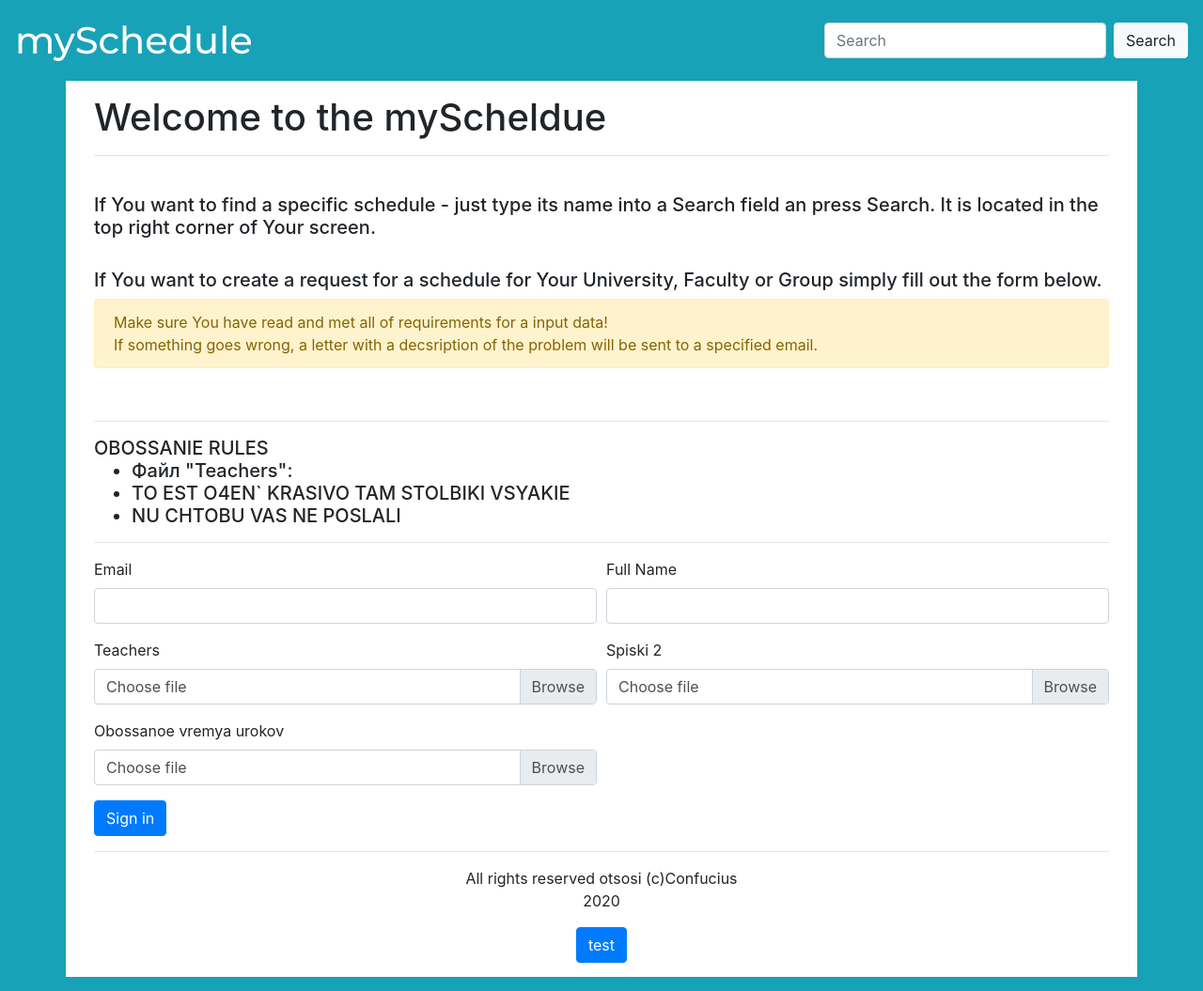
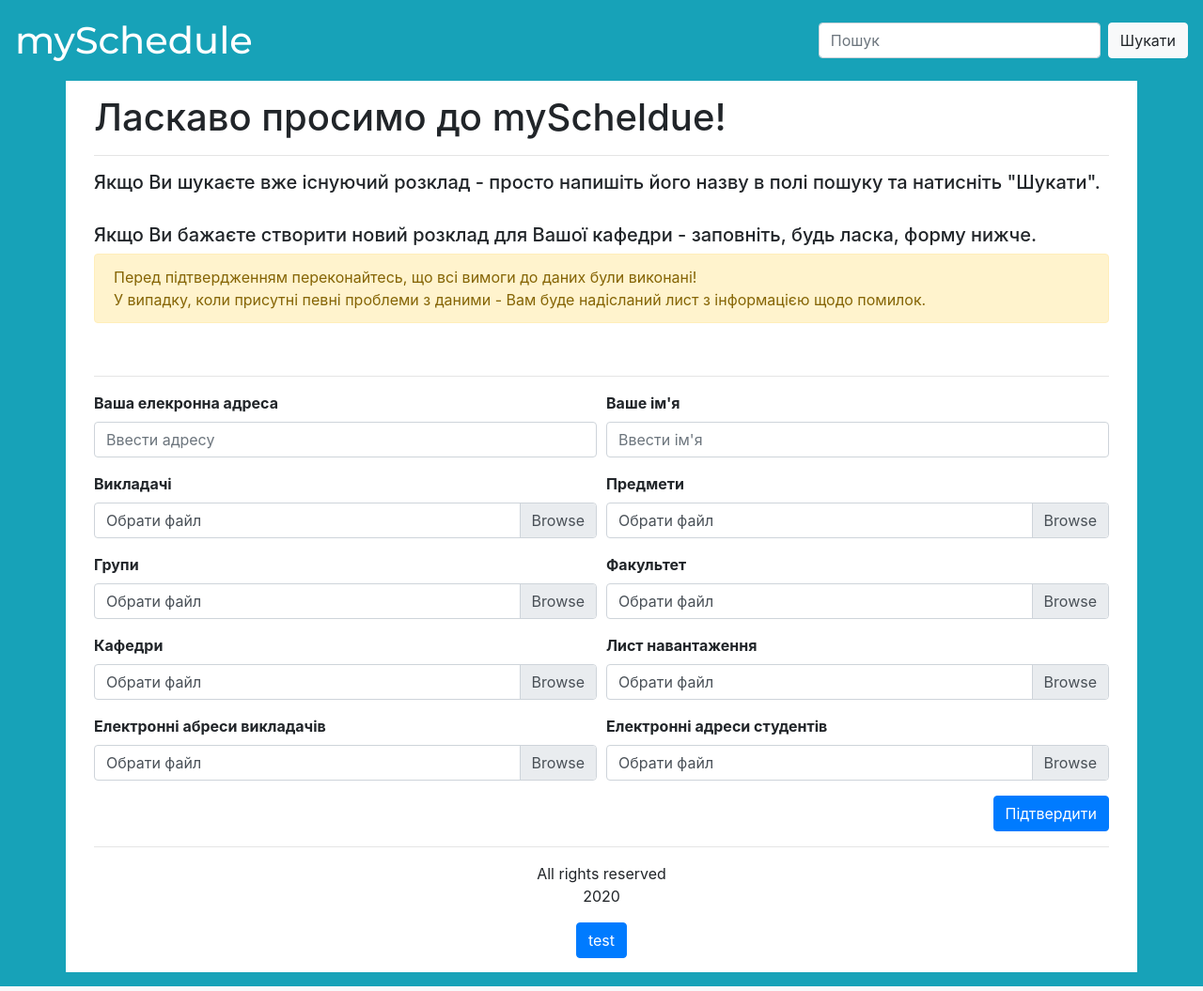
Before and after one commit to Yelue/GenerateSchedule, a Flask app: page / in a window 1280 px wide. Shown: the whole page at 94% size. Run offline with Flask 2, Linux system fonts and the light colour scheme; some libraries are stand-ins or nearby versions.

Commit message:
Interface (#10)
* 'UI'

* Зроблена загрузка файлів, проте тут назва папки загрузки генерується рандомно

Co-authored-by: Kalinia <kaliniaguro@mail.com>

```diff
--- a/app/app.py
+++ b/app/app.py
@@ -1,23 +1,31 @@
 from flask import Flask, request, jsonify, redirect, url_for, render_template
 from forms.search import Search_form
+from forms.new_schedule import New_schedule_form
 import os
 import webbrowser
 from threading import Timer
+from werkzeug.utils import secure_filename
+
+from numpy import random as rd
 
 app = Flask(__name__)
 
 os.environ['APP_SETTINGS'] = 'config.DevelopmentConfig'
 app.config['SECRET_KEY'] = 'root'
 app.config['SEND_FILE_MAX_AGE_DEFAULT'] = 0
+app.config['UPLOAD_FOLDER'] = './uploads'
 
 @app.route("/",  methods=['GET', 'POST'])
 def hello():
-    return render_template('index.html', search_form=Search_form(request.form))
+    return render_template('index.html',
+                            search_form=Search_form(request.form),
+                            new_schedule_form=New_schedule_form(request.form))
 
 
 @app.route("/test",  methods=['GET', 'POST'])
 def test():
-    return render_template('test.html', search_form=Search_form(request.form))
+    return render_template('test.html',
+                            search_form=Search_form(request.form))
 
 
 @app.route("/search",  methods=['GET', 'POST'])
@@ -28,7 +36,9 @@ def search():
         search_val = request.form['search_value']
 
     s_f.search_value.data = ''
-    return render_template('search_result.html', search_form=s_f, search_value=search_val)
+    return render_template('search_result.html',
+                            search_form=s_f,
+                            search_value=search_val)
 
 
 @app.route("/schedule_id_<id>", methods=['GET', 'POST'])
@@ -38,9 +48,34 @@ def schedule(id):
         'id': 0,
         'name': 'Example'
     }
-    return render_template('schedule.html', sch_data=data, search_form=Search_form(request.form))
+    return render_template('schedule.html',
+                            sch_data=data,
+                            search_form=Search_form(request.form))
+
+
+@app.route('/upload', methods=['GET', 'POST'])
+def upload():
+    if request.method == 'POST':
+        upload_data = {
+                        'email': request.form['email'],
+                        'name': request.form['name']
+                      }
+
+        file = request.files['teachers']
+        print(os.path.splitext(secure_filename(file.filename)))
+        folder_name = '/' + str(rd.randint(0, 9999))
+        os.mkdir(app.config['UPLOAD_FOLDER'] + folder_name)
+        for f in request.files:
+            file = request.files[f]
+            filename = f + os.path.splitext(secure_filename(file.filename))[1]
+            file.save(
+                        os.path.join(app.config['UPLOAD_FOLDER'] + folder_name,
+                                        filename)
+                     )
+    return render_template('upload.html',
+                            search_form=Search_form(request.form),
+                            data=upload_data)
 
 
 if __name__ == '__main__':
-    Timer(2, webbrowser.open_new('http://127.0.0.1:5000/'))
     app.run()
--- /dev/null
+++ b/app/forms/new_schedule.py
@@ -0,0 +1,17 @@
+from flask_wtf import Form
+from wtforms import SubmitField, ValidationError, StringField
+from wtforms.validators import InputRequired
+from flask_wtf.file import FileField, FileRequired
+
+class New_schedule_form(Form):
+    email = StringField(validators=[InputRequired()])
+    name = StringField(validators=[InputRequired()])
+    teachers = FileField(validators=[FileRequired()])
+    subjects = FileField(validators=[FileRequired()])
+    groups = FileField(validators=[FileRequired()])
+    faculty = FileField(validators=[FileRequired()])
+    departments = FileField(validators=[FileRequired()])
+    load_list = FileField(validators=[FileRequired()])
+    teacher_emails = FileField(validators=[FileRequired()])
+    student_emails = FileField(validators=[FileRequired()])
+    submit = SubmitField("Підтвердити")
--- a/app/forms/search.py
+++ b/app/forms/search.py
@@ -4,4 +4,4 @@ from wtforms.validators import DataRequired
 
 class Search_form(Form):
 	search_value = StringField(validators=[DataRequired()])
-	submit = SubmitField("Search")
+	submit = SubmitField("Шукати")
--- a/app/static/css/schedule.css
+++ b/app/static/css/schedule.css
@@ -28,5 +28,5 @@ html{
 }
 
 .lesson{
-    min-height: 157px;
+    min-height: 122px;
 }
--- a/app/templates/base.html
+++ b/app/templates/base.html
@@ -19,7 +19,7 @@
             {% block name_schedule %} {% endblock %}
             <form class="form-inline " action="/search" method="POST">
                 {{ search_form.search_value(class="form-control mr-sm-2",
-                                                  placeholder="Search",
+                                                  placeholder="Пошук",
                                                   style="width:300px",
                                                   type="search") }}
                 {{ search_form.submit(class="btn btn-light my-2 my-sm-0") }}
--- a/app/templates/index.html
+++ b/app/templates/index.html
@@ -5,81 +5,171 @@
 
         <!-- text  -->
         <div>
-            <h1>Welcome to the myScheldue</h1>
+            <h1>Ласкаво просимо до myScheldue!</h1>
             <hr>
-            <br/>
+
             <h5>
-                If You want to find a specific schedule - just type its name into a Search
-                field an press Search. It is located in the top right corner of Your screen.
+                Якщо Ви шукаєте вже існуючий розклад - просто напишіть його
+                назву в полі пошуку та натисніть "Шукати".
+
             </h5>
             <br/>
             <h5>
-                If You want to create a request for a schedule for Your University, Faculty or Group
-                simply fill out the form below.
+                Якщо Ви бажаєте створити новий розклад для Вашої кафедри -
+                заповніть, будь ласка, форму нижче.
             </h5>
             <div class="alert alert-warning" role="alert">
-                 Make sure You have read and met all of requirements for a input data!<br/>
-                 If something goes wrong, a letter with a decsription of the problem will be sent
-                 to a specified email.
+                 Перед підтвердженням переконайтесь, що всі вимоги до даних були
+                 виконані!<br/>
+                 У випадку, коли присутні певні проблеми з даними - Вам буде
+                 надісланий лист з інформацією щодо помилок.
             </div>
             <br/>
-            <hr>
-            <h5>
-                OBOSSANIE RULES
-                <ul>
-                  <li>Файл "Teachers": </li>
-                  <li>TO EST O4EN` KRASIVO TAM STOLBIKI VSYAKIE</li>
-                  <li>NU CHTOBU VAS NE POSLALI</li>
-                </ul>
-            </h5>
         </div>
-
         <hr>
-
-        <form>
+        <form class="font-weight-bold" action='/upload' method="POST" enctype="multipart/form-data">
             <div class="form-row">
                 <div class="form-group col-md-6">
-                    <label for="inputEmail4">Email</label>
-                    <input type="email" class="form-control" id="inputEmail4">
+                    <label for="inputEmail4">Ваша елекронна адреса</label>
+                    {{new_schedule_form.email(class="form-control",
+                                              type="email",
+                                              placeholder="Ввести адресу")}}
                 </div>
                 <div class="form-group col-md-6">
-                    <label for="inputName">Full Name</label>
-                    <input type="text" class="form-control" id="inputName">
+                    <label for="inputName">Ваше ім'я</label>
+                    {{new_schedule_form.name(class="form-control",
+                                             placeholder="Ввести ім'я")}}
                 </div>
             </div>
             <div class="form-row">
                 <div class="form-group col-md-6">
-                    <label for="customFile">Teachers</label>
+                    <label for="customFile">Викладачі</label>
                     <div class="custom-file">
-                        <input type="file" class="custom-file-input" id="customFile">
-                        <label class="custom-file-label" for="customFile">Choose file</label>
+                        {{
+                            new_schedule_form.teachers(
+                                    class="custom-file-input",
+                                    accept=".csv, application/vnd.openxmlformats-officedocument.spreadsheetml.sheet, application/vnd.ms-excel"
+                                )
+                        }}
+                        <label class="custom-file-label"
+                            for="customFile">Обрати файл</label>
                     </div>
                 </div>
                 <div class="form-group col-md-6">
-                    <label for="customFile">Spiski 2</label>
+                    <label for="customFile">Предмети</label>
                     <div class="custom-file">
-                        <input type="file" class="custom-file-input" id="customFile">
-                        <label class="custom-file-label" for="customFile">Choose file</label>
+                        {{
+                            new_schedule_form.subjects(
+                                    class="custom-file-input",
+                                    accept=".csv, application/vnd.openxmlformats-officedocument.spreadsheetml.sheet, application/vnd.ms-excel"
+                                )
+                        }}
+                        <label class="custom-file-label" for="customFile">
+                            Обрати файл
+                        </label>
                     </div>
                 </div>
             </div>
             <div class="form-row">
                 <div class="form-group col-md-6">
-                    <label for="customFile">Obossanoe vremya urokov</label>
+                    <label for="customFile">Групи</label>
                     <div class="custom-file">
-                        <input type="file" class="custom-file-input" id="customFile">
-                        <label class="custom-file-label" for="customFile">Choose file</label>
+                        {{
+                            new_schedule_form.groups(
+                                    class="custom-file-input",
+                                    accept=".csv, application/vnd.openxmlformats-officedocument.spreadsheetml.sheet, application/vnd.ms-excel"
+                                )
+                        }}
+                        <label class="custom-file-label"
+                            for="customFile">Обрати файл</label>
+                    </div>
+                </div>
+                <div class="form-group col-md-6">
+                    <label for="customFile">Факультет</label>
+                    <div class="custom-file">
+                        {{
+                            new_schedule_form.faculty(
+                                    class="custom-file-input",
+                                    accept=".csv, application/vnd.openxmlformats-officedocument.spreadsheetml.sheet, application/vnd.ms-excel"
+                                )
+                        }}
+                        <label class="custom-file-label" for="customFile">
+                            Обрати файл
+                        </label>
                     </div>
                 </div>
             </div>
-            <button type="submit" class="btn btn-primary">Sign in</button>
+            <div class="form-row">
+                <div class="form-group col-md-6">
+                    <label for="customFile">Кафедри</label>
+                    <div class="custom-file">
+                        {{
+                            new_schedule_form.departments(
+                                    class="custom-file-input",
+                                    accept=".csv, application/vnd.openxmlformats-officedocument.spreadsheetml.sheet, application/vnd.ms-excel"
+                                )
+                        }}
+                        <label class="custom-file-label"
+                            for="customFile">Обрати файл</label>
+                    </div>
+                </div>
+                <div class="form-group col-md-6">
+                    <label for="customFile">Лист навантаження</label>
+                    <div class="custom-file">
+                        {{
+                            new_schedule_form.load_list(
+                                    class="custom-file-input",
+                                    accept=".csv, application/vnd.openxmlformats-officedocument.spreadsheetml.sheet, application/vnd.ms-excel"
+                                )
+                        }}
+                        <label class="custom-file-label" for="customFile">
+                            Обрати файл
+                        </label>
+                    </div>
+                </div>
+            </div>
+            <div class="form-row">
+                <div class="form-group col-md-6">
+                    <label for="customFile">Електронні абреси викладачів</label>
+                    <div class="custom-file">
+                        {{
+                            new_schedule_form.teacher_emails(
+                                    class="custom-file-input",
+                                    accept=".csv, application/vnd.openxmlformats-officedocument.spreadsheetml.sheet, application/vnd.ms-excel"
+                                )
+                        }}
+                        <label class="custom-file-label"
+                            for="customFile">Обрати файл</label>
+                    </div>
+                </div>
+                <div class="form-group col-md-6">
+                    <label for="customFile">Електронні адреси студентів</label>
+                    <div class="custom-file">
+                        {{
+                            new_schedule_form.student_emails(
+                                    class="custom-file-input",
+                                    accept=".csv, application/vnd.openxmlformats-officedocument.spreadsheetml.sheet, application/vnd.ms-excel"
+                                )
+                        }}
+                        <label class="custom-file-label" for="customFile">
+                            Обрати файл
+                        </label>
+                    </div>
+                </div>
+            </div>
+            <div class="text-right">
+                {{
+                    new_schedule_form.submit(class="btn btn-primary")
+                }}
+            </div>
+
         </form>
 
         <hr>
         <!-- Footer -->
         <div class="text-center">
             <p>
-                All rights reserved otsosi (c)Confucius<br/>2020
+                All rights reserved<br/>2020
             </p>
             <a href="/test"><button class="btn btn-primary">test</button></a>
         </div>
```
Also changed, not shown: app/templates/schedule.html (+3 -9 lines), app/templates/upload.html (added, +26 -0 lines).
